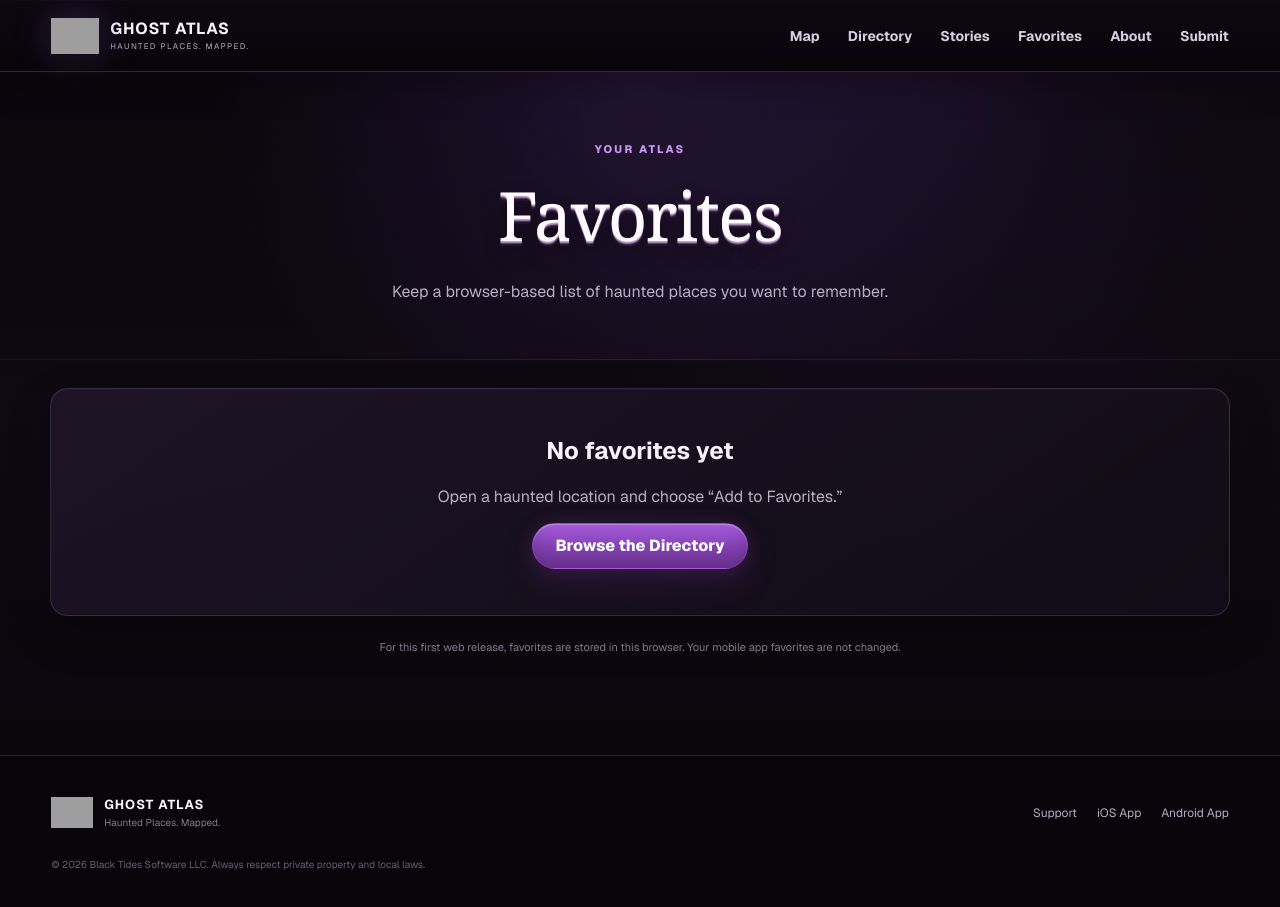
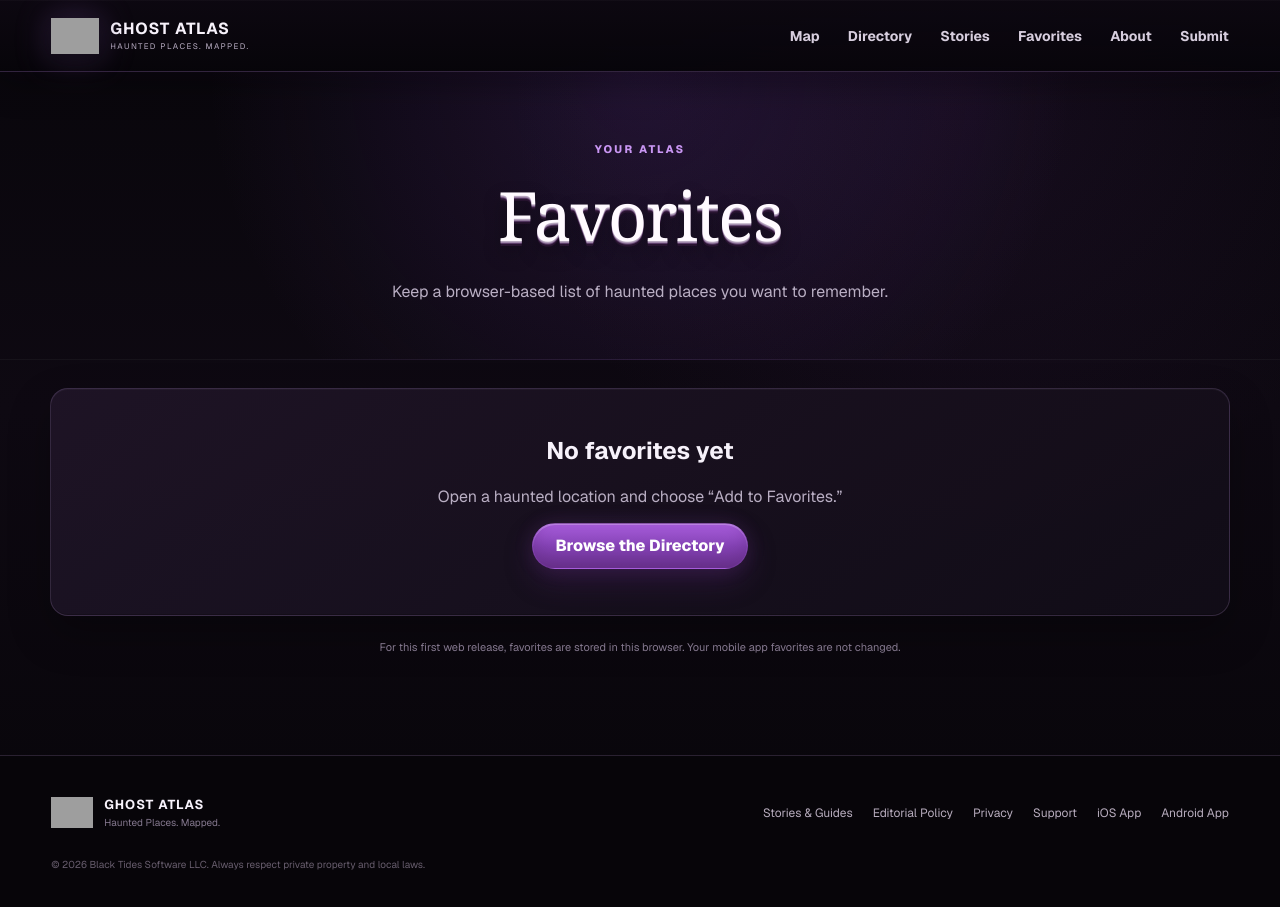
Before and after one commit to brquick-code/ghost-atlas-web, a Next.js app: page /favorites in a window 1280 px wide. Built offline with nearby package versions, Linux system fonts and the light colour scheme; grey boxes are pictures that could not be loaded.

Commit message:
Add trust and editorial links to site footer

```diff
--- a/app/layout.tsx
+++ b/app/layout.tsx
@@ -43,9 +43,12 @@ export default function RootLayout({ children }: Readonly<{ children: React.Reac
             <p><strong>GHOST ATLAS</strong><span>Haunted Places. Mapped.</span></p>
           </div>
           <nav aria-label="Footer navigation">
+            <a href="/stories">Stories &amp; Guides</a>
+            <a href="/editorial-policy">Editorial Policy</a>
+            <a href="/privacy">Privacy</a>
             <a href="mailto:support@blacktidessoftware.com">Support</a>
             <a href="https://apps.apple.com/us/app/ghost-atlas-haunted-places/id6791018674" target="_blank" rel="noreferrer">iOS App</a>
-            <a href="https://play.google.com/store/apps/details?id=com.blacktidessoftware.ghostatlas" target="_blank" rel="noreferrer">Android App</a>
+            <a href="https://play.google.com/store/apps/details?id=com.blacktidesoftware.ghostatlas" target="_blank" rel="noreferrer">Android App</a>
           </nav>
           <small>© 2026 Black Tides Software LLC. Always respect private property and local laws.</small>
         </footer>
```
